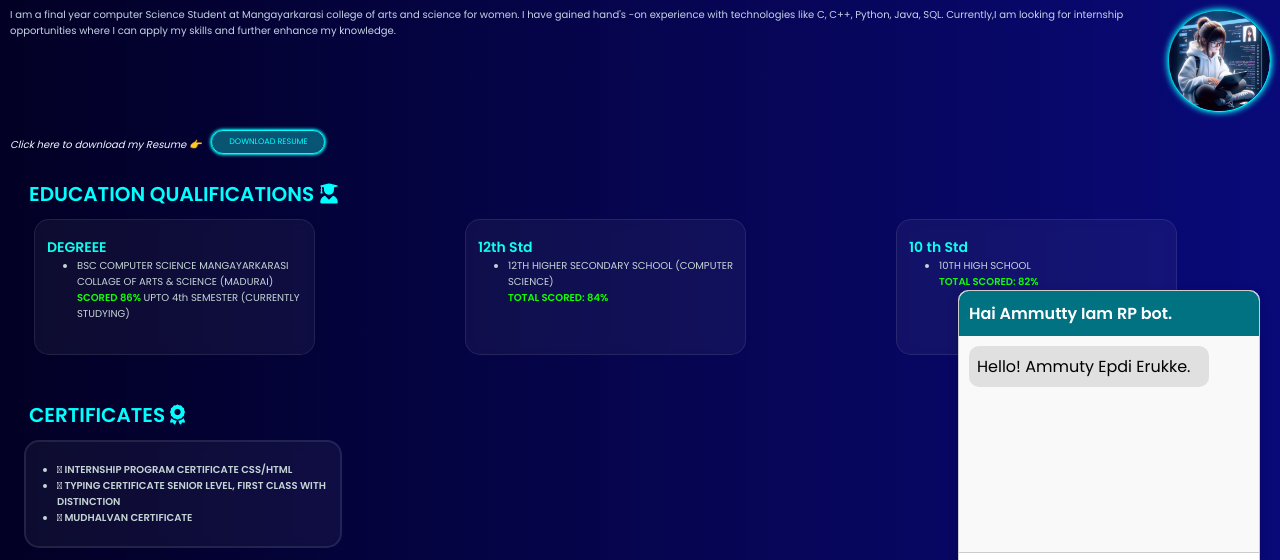
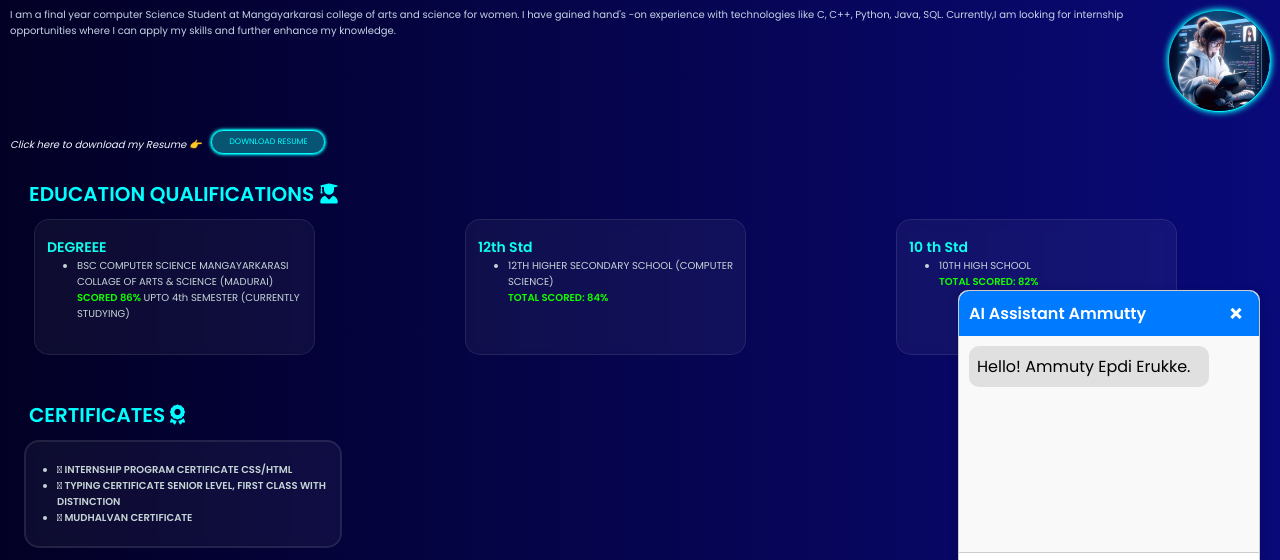
Before and after one commit to keerthikaSR/keerthikawebsite, a plain HTML site: page index.html in a window 1280 px wide. Both pictures are taken after a click on the button "💬 AI BOT". Shown: the part 178-738 px from the top of the page. Drawn offline with Linux system fonts and the light colour scheme.

Commit message:
updated website

```diff
--- a/index.html
+++ b/index.html
@@ -240,8 +240,11 @@
         style="position: fixed; bottom: 10px; right: 20px; z-index: 1000; width: 300px; height: 320px; border: 1px solid #ccc; border-radius: 10px; background: #fff; box-shadow: 0 4px 12px rgba(0,0,0,0.15); display: none; flex-direction: column;">
 
         <div
-            style="padding: 10px; background-color: #007281; color: white; border-top-left-radius: 10px; border-top-right-radius: 10px; font-weight: bold;">
-            Hai Ammutty Iam RP bot.
+            style="padding: 10px; background-color: #007bff; color: white; border-top-left-radius: 10px; border-top-right-radius: 10px; font-weight: bold; display: flex; justify-content: space-between; align-items: center;">
+            <span>AI Assistant Ammutty</span>
+
+            <button id="chat-close-button" class="chat-close-button">
+                &times; </button>
         </div>
 
         <div id="chat-messages" style="flex-grow: 1; padding: 10px; overflow-y: auto; background-color: #f9f9f9;">
@@ -264,6 +267,18 @@
                 const chatInput = document.getElementById('chat-input');
                 const sendButton = document.getElementById('send-button');
                 const chatMessages = document.getElementById('chat-messages');
+
+                // 1. Define the close button element
+                const closeButton = document.getElementById('chat-close-button');
+
+                // 2. Add the event listener to the close button
+                closeButton.addEventListener('click', () => {
+                    // 3. Action: Hide the entire chat window
+                    chatWindow.style.display = 'none';
+                });
+
+
+
 
                 // Toggle chat window visibility
                 chatButton.addEventListener('click', () => {
@@ -329,10 +344,11 @@
                     } else if (lowerInput.includes('hello') || lowerInput.includes('hi') || lowerInput.includes('hy') || lowerInput.includes('hay')) {
                         return "Hello AMMU! I'm here to answer questions about this website.";
                     } else {
-                        return "I'm a simple bot right now ammutty, I don't have enough information to answer. skills elena resume pathi kelu. or contact RAADHIMIK";
+                        return " 😕I'm a simple bot right now ammutty, I don't have enough information to answer. Skills elena Resume pathi kelu, or contact RAADHIMIK";
                     }
                 }
             });
+
         </script>
 
 
--- a/style.css
+++ b/style.css
@@ -600,6 +600,37 @@ footer {
     /* Optional: ensures max width messages still push fully right */
 }
 
+/* ======================================== */
+/* NEW CHAT CLOSE BUTTON STYLES (Add to style.css) */
+/* ======================================== */
+
+.chat-close-button {
+    background: none; /* Make the button transparent */
+    border: none;
+    color: white; /* Use white color for the 'x' */
+    font-size: 24px; /* Make the 'x' big enough */
+    font-weight: bold;
+    cursor: pointer;
+    line-height: 1; /* Ensures the 'x' is centered properly */
+    padding: 0 5px; /* Little spacing */
+    transition: color 0.2s;
+}
+
+.chat-close-button:hover {
+    color: #ccc; /* Light grey on hover for feedback */
+}
+
+/* IMPORTANT: Ensure the chat header has flex styles for the button to align! */
+/* If you want to move the inline styles, you can put this in style.css:
+#chat-window > div:first-child {
+    display: flex;
+    justify-content: space-between;
+    align-items: center;
+}
+*/
+
+
+
 
 .skill-card3:hover {
 
```
